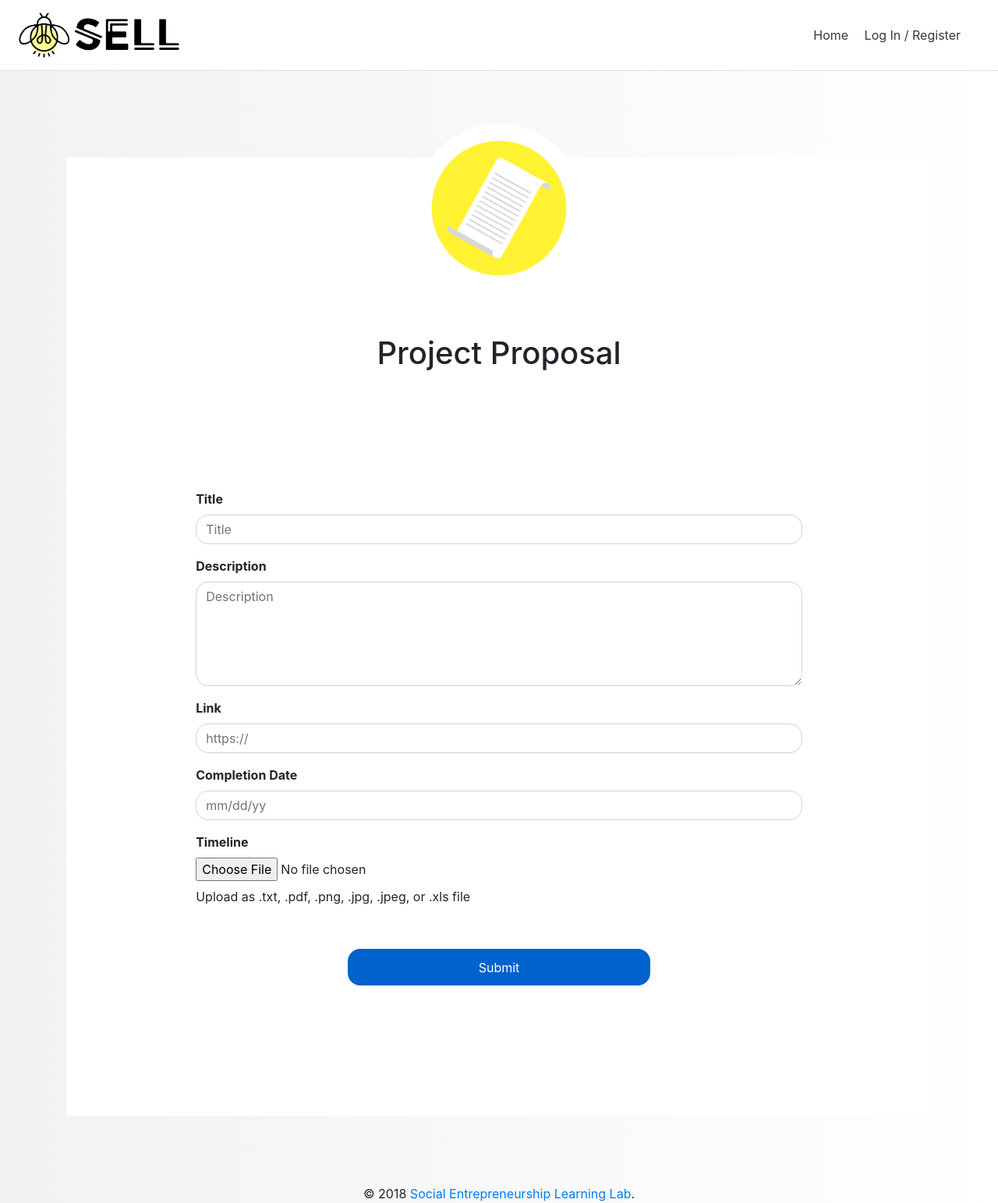
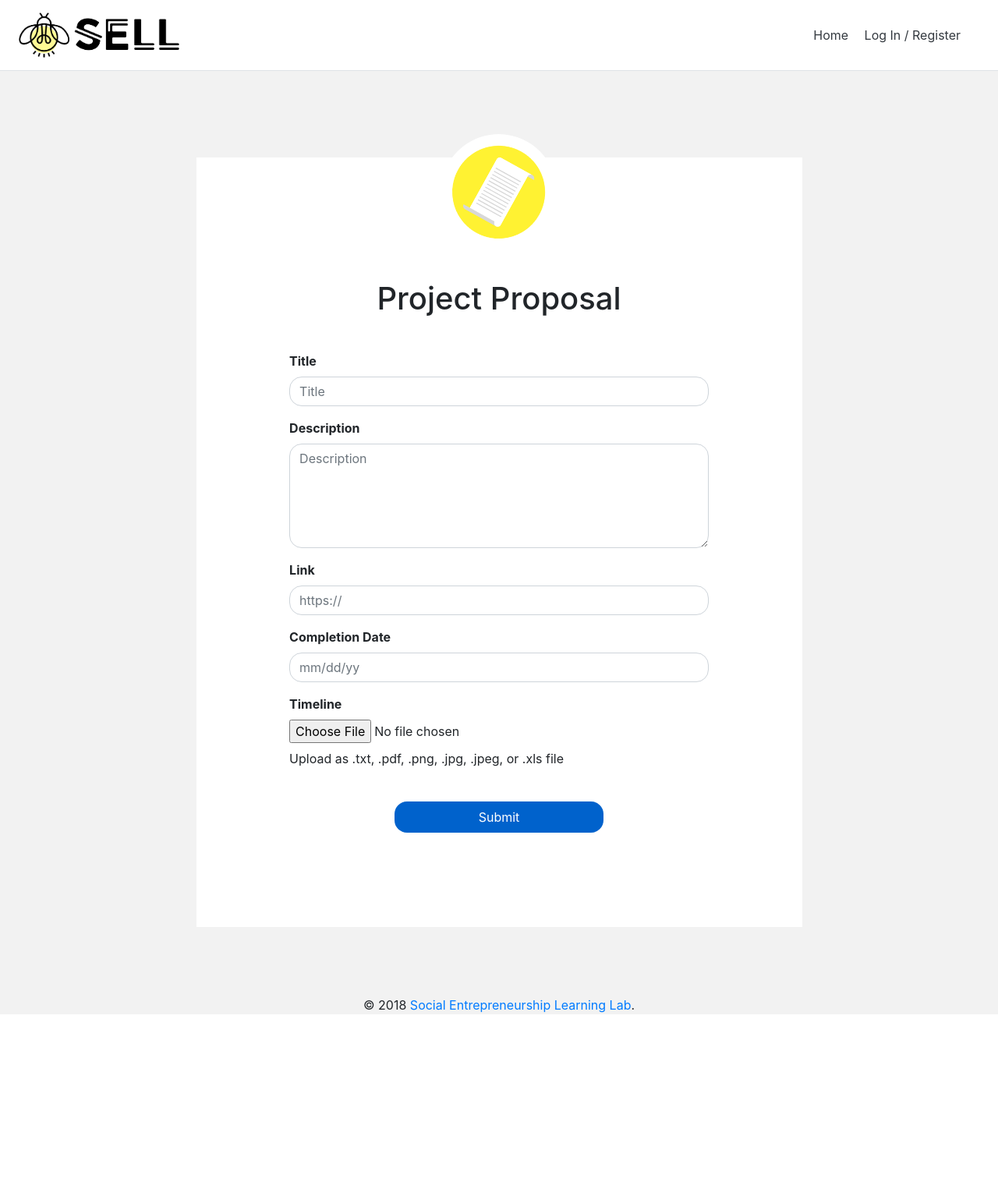
Before and after one commit to txsell/sellerp, a Flask app: page /project-proposal in a window 1280 px wide. Shown: the whole page at 78% size. After the commit the page ends 1301 px from the top, so only its background shows below. Run offline with Flask 2, Linux system fonts and the light colour scheme; some libraries are stand-ins or nearby versions.

Commit message:
Fix styling, new background color

```diff
--- a/sellerpapp/static/style.css
+++ b/sellerpapp/static/style.css
@@ -6,7 +6,7 @@ footer {
   padding-top: 2em;
 }
 body {
-  background: -webkit-linear-gradient(left, #f2f2f2, white);
+  background: #f2f2f2;
 }
 .proposal-form {
     background: #fff;
--- a/sellerpapp/templates/project-proposal.html
+++ b/sellerpapp/templates/project-proposal.html
@@ -4,33 +4,33 @@
 
 {% block body %}
 
-<link rel="stylesheet" href="https://stackpath.bootstrapcdn.com/bootstrap/4.1.3/css/bootstrap.min.css" integrity="sha384-MCw98/SFnGE8fJT3GXwEOngsV7Zt27NXFoaoApmYm81iuXoPkFOJwJ8ERdknLPMO" crossorigin="anonymous">
+<!-- <link rel="stylesheet" href="https://stackpath.bootstrapcdn.com/bootstrap/4.1.3/css/bootstrap.min.css" integrity="sha384-MCw98/SFnGE8fJT3GXwEOngsV7Zt27NXFoaoApmYm81iuXoPkFOJwJ8ERdknLPMO" crossorigin="anonymous"> -->
 
 <div class="container proposal-form">
   <div class="proposal-image">
     <img src="/static/proposal-img.png" alt="Proposal Image"/>
   </div>
 
-  <h1>Project Proposal</h1>
+  <h1 style="margin-bottom:-60px;">Project Proposal</h1>
 
   {% from "_formhelpers.html" import render_field %}
   <form method=post enctype="multipart/form-data">
     <dl>
       <div class="form-group">
-        {{ render_field(form.title, class="form-control input-lg", placeholder="Title") }}
+        {{ render_field(form.title, class="form-control", placeholder="Title") }}
       </div>
       <div class="form-group">
-        {{ render_field(form.description, class="form-control input-lg", placeholder="Description", rows="5") }}
+        {{ render_field(form.description, class="form-control", placeholder="Description", rows="5") }}
       </div>
       <div class="form-group">
-        {{ render_field(form.link, class="form-control input-lg", placeholder="https://") }}
+        {{ render_field(form.link, class="form-control", placeholder="https://") }}
       </div>
       <div class="form-group">
-        {{ render_field(form.completion_date, class="form-control input-lg", placeholder="mm/dd/yy") }}
+        {{ render_field(form.completion_date, class="form-control", placeholder="mm/dd/yy") }}
       </div>
       <div class="form-group">
         {{ form.hidden_tag() }}
-        {{ render_field(form.file, class="input-lg" )}}
+        {{ render_field(form.file)}}
         <p class="help-block">Upload as .txt, .pdf, .png, .jpg, .jpeg, or .xls file</p>
       </div>
     </dl>
```
Also changed, not shown: sellerpapp/sellerp.db, 3 other files.
